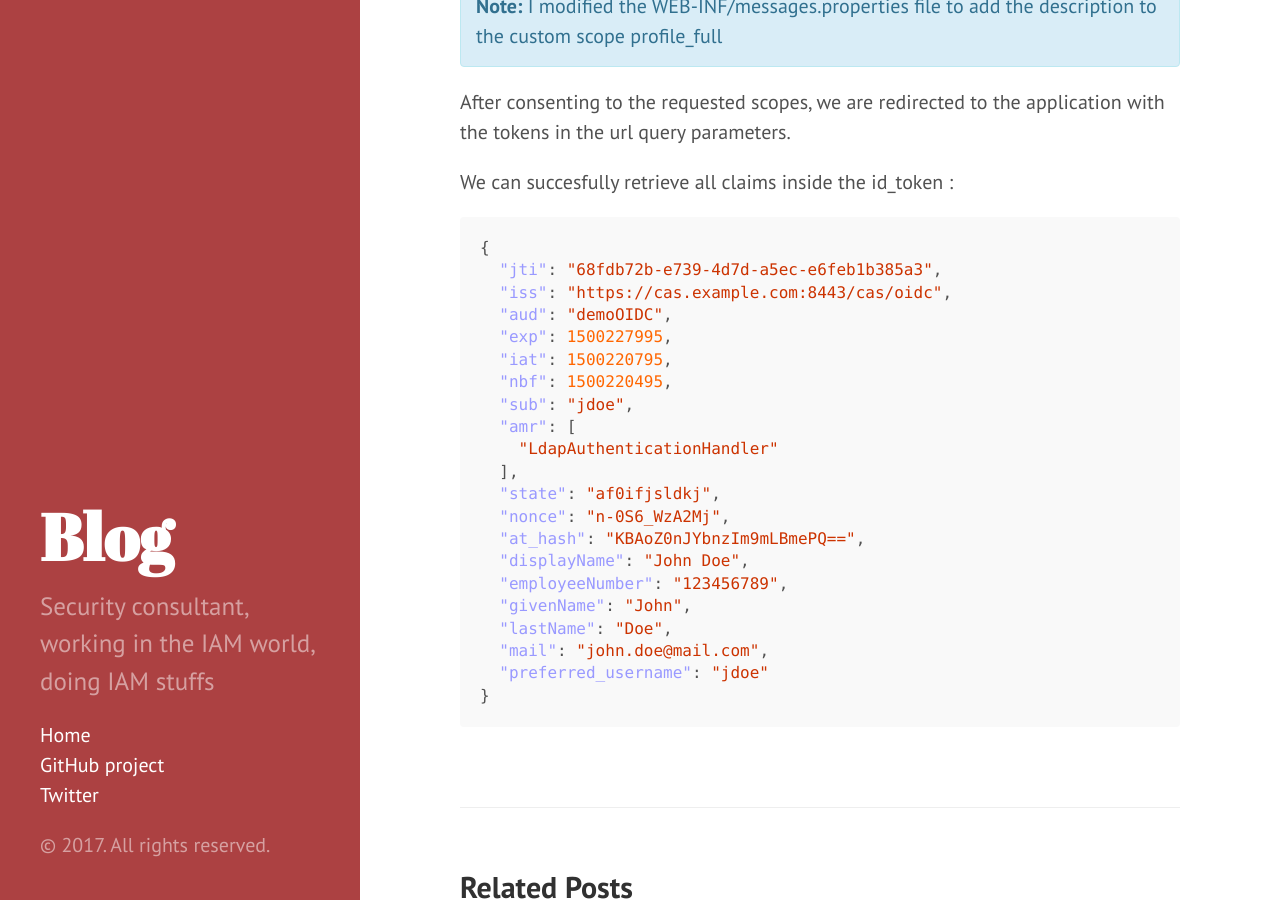
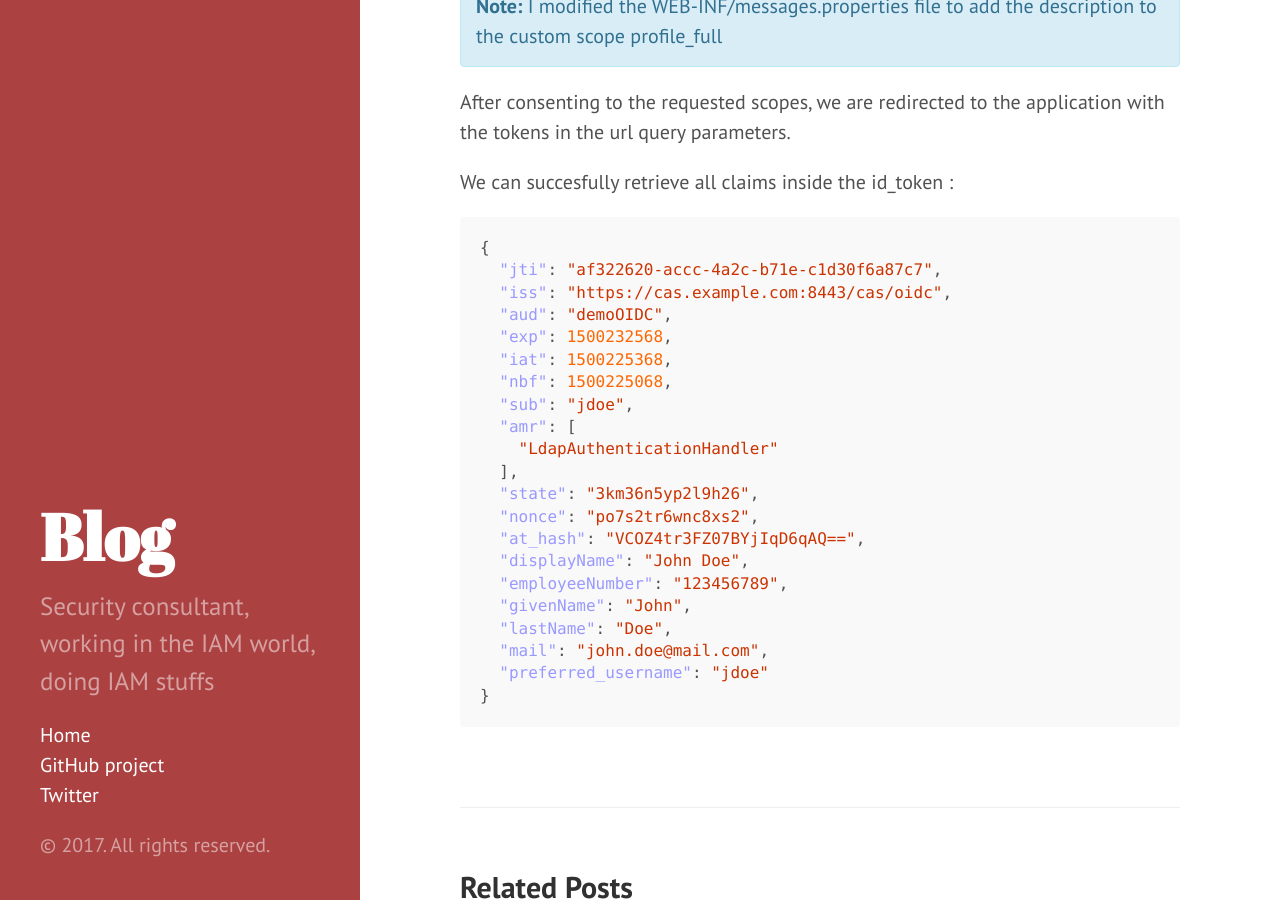
Before and after one commit to mirzlab/mirzlab.github.io, a Jekyll site: the page built from _posts/2017-06-24-cas-oidc-part1.md, in a window 1280 px wide and 900 px high, scrolled down 5155 px. Built offline with Jekyll 4.4.1, drawn with Linux system fonts in a browser that asks for light colours; Markdown is read by kramdown in place of the engine named in the settings.

Commit message:
Fix id_token result

````diff
--- a/_posts/2017-06-24-cas-oidc-part1.md
+++ b/_posts/2017-06-24-cas-oidc-part1.md
@@ -220,19 +220,19 @@ We can succesfully retrieve all claims inside the id_token :
 
 ```json
 {
-  "jti": "68fdb72b-e739-4d7d-a5ec-e6feb1b385a3",
+  "jti": "af322620-accc-4a2c-b71e-c1d30f6a87c7",
   "iss": "https://cas.example.com:8443/cas/oidc",
   "aud": "demoOIDC",
-  "exp": 1500227995,
-  "iat": 1500220795,
-  "nbf": 1500220495,
+  "exp": 1500232568,
+  "iat": 1500225368,
+  "nbf": 1500225068,
   "sub": "jdoe",
   "amr": [
     "LdapAuthenticationHandler"
   ],
-  "state": "af0ifjsldkj",
-  "nonce": "n-0S6_WzA2Mj",
-  "at_hash": "KBAoZ0nJYbnzIm9mLBmePQ==",
+  "state": "3km36n5yp2l9h26",
+  "nonce": "po7s2tr6wnc8xs2",
+  "at_hash": "VCOZ4tr3FZ07BYjIqD6qAQ==",
   "displayName": "John Doe",
   "employeeNumber": "123456789",
   "givenName": "John",
````
